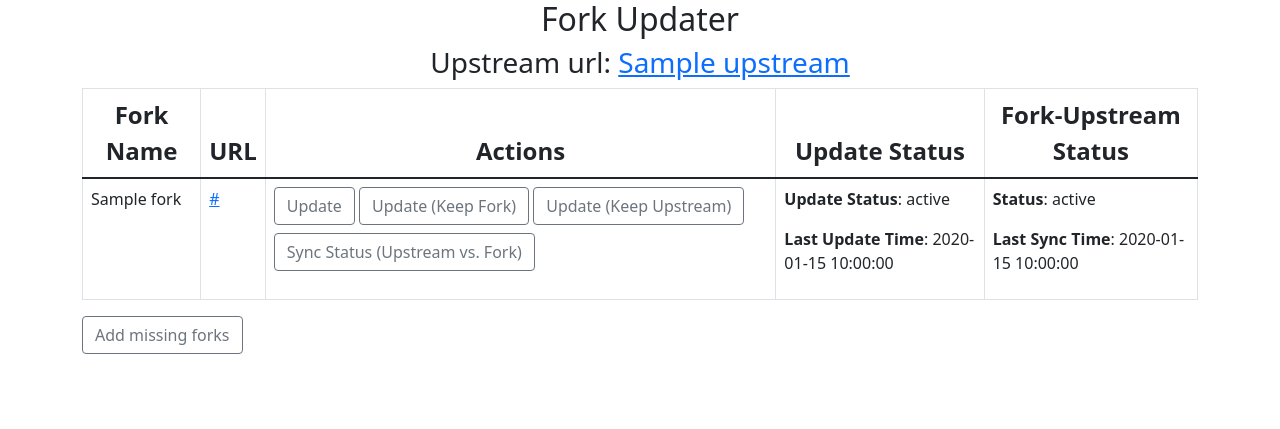
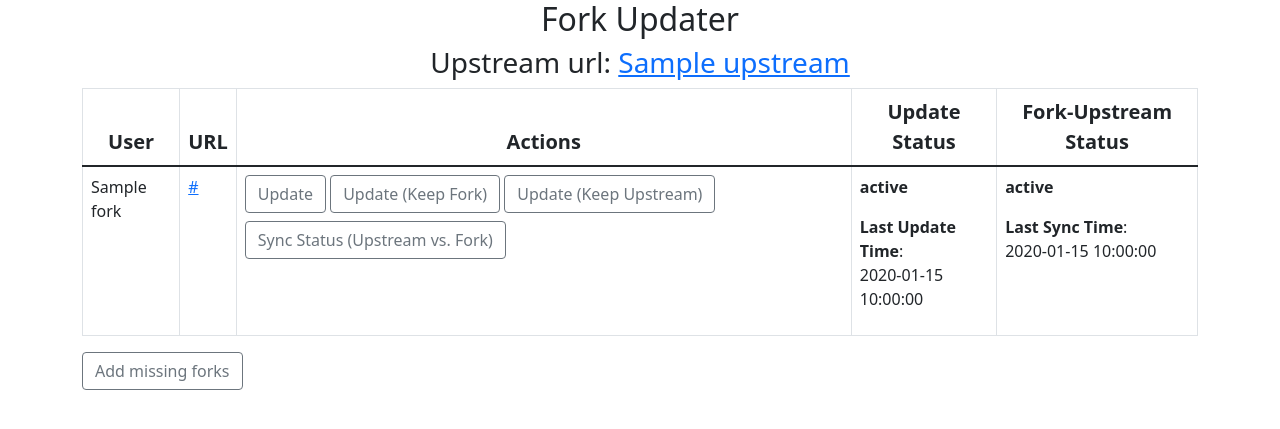
Before and after one commit to WhiteJaeger/fork-updater, a Flask app: template templates/home.html in a window 1280 px wide. Shown: the top 429 px of the page. Run offline with Flask 2, Linux system fonts and the light colour scheme; the template is opened without the code that fills it: most values are stand-ins (such as "Sample title", 1, 10 or a date in 2020).

Commit message:
prettier statuses

```diff
--- a/app.py
+++ b/app.py
@@ -4,7 +4,7 @@ from subprocess import run, CompletedProcess
 
 from flask import Flask, render_template, request, json
 
-from constants import UPSTREAM_REPO_URL, CURRENT_DIR, PATH_TO_LOG_FILE, PATH_TO_ERROR_LOG_FILE, GH_USER
+from constants import UPSTREAM_REPO_URL, CURRENT_DIR, PATH_TO_LOG_FILE, PATH_TO_ERROR_LOG_FILE, GH_USER, UpdateStrategy
 from db import get_forks_from_db, sync_forks_list_with_github, get_db
 from utils import generate_random_string, write_log
 
@@ -37,12 +37,22 @@ def update_fork():
 
     if rc.returncode == 0:
         cur_time = datetime.datetime.now().ctime()
+
+        update_status = 'Updated with strategy: '
+        if update_strategy == UpdateStrategy.getNew.name:
+            update_status += UpdateStrategy.getNew.value
+        elif update_strategy == UpdateStrategy.keepFork.name:
+            update_status += UpdateStrategy.keepFork.value
+        elif update_strategy == UpdateStrategy.keepUpstream.name:
+            update_status += UpdateStrategy.keepUpstream.value
+
         db = get_db()
         db.execute('UPDATE forks SET updateStatus = ?, lastUpdateTime = ? WHERE url = ?',
-                   ('Updated', cur_time, fork_url))
+                   (update_status, cur_time, fork_url))
         db.commit()
         db.close()
-        result['updateStatus'] = 'Updated'
+
+        result['updateStatus'] = update_status
         result['lastUpdateTime'] = cur_time
 
     return json.dumps(result)
@@ -67,7 +77,7 @@ def update_fork_status():
     if rc.returncode != 0 and rc.returncode != 1:
         return 'UNKNOWN RETURN CODE!'
 
-    cur_time = datetime.datetime.now()
+    cur_time = datetime.datetime.now().ctime()
     db = get_db()
 
     if rc.returncode == 0:
--- a/constants.py
+++ b/constants.py
@@ -1,4 +1,5 @@
 import os
+import enum
 
 
 UPSTREAM_REPO_URL = r'https://github.com/student-org-mock/mock-2021'
@@ -6,3 +7,9 @@ CURRENT_DIR = os.path.dirname(os.path.abspath(__file__))
 PATH_TO_LOG_FILE = os.path.join(CURRENT_DIR, 'log.txt')
 PATH_TO_ERROR_LOG_FILE = os.path.join(CURRENT_DIR, 'error_log.txt')
 GH_USER = 'WhiteJaeger'
+
+
+class UpdateStrategy(enum.Enum):
+    getNew = 'get latest changes'
+    keepFork = 'merge in favour of the fork changes'
+    keepUpstream = 'merge in favour of the upstream changes'
--- a/templates/home.html
+++ b/templates/home.html
@@ -25,11 +25,11 @@
     <table id="fork-table-main" class="table table-bordered">
         <thead>
             <tr>
-                <th scope="col" class="text-center fs-4">Fork Name</th>
-                <th scope="col" class="text-center fs-4">URL</th>
-                <th scope="col" class="text-center fs-4">Actions</th>
-                <th scope="col" class="text-center fs-4">Update Status</th>
-                <th scope="col" class="text-center fs-4">Fork-Upstream Status</th>
+                <th scope="col" class="text-center fs-5">User</th>
+                <th scope="col" class="text-center fs-5">URL</th>
+                <th scope="col" class="text-center fs-5">Actions</th>
+                <th scope="col" class="text-center fs-5">Update Status</th>
+                <th scope="col" class="text-center fs-5">Fork-Upstream Status</th>
             </tr>
         </thead>
 
@@ -48,12 +48,12 @@
                                value="Sync Status (Upstream vs. Fork)">
                     </td>
                     <td class="fork-update-status">
-                        <p><b>Update Status</b>: <span class="update-status-value">{{ forkData['updateStatus'] }}</span></p>
-                        <p><b>Last Update Time</b>: <span class="update-status-time">{{ forkData['updateTime'] }}</span></p>
+                        <p><b><span class="update-status-value">{{ forkData['updateStatus'] }}</span></b></p>
+                        <p><b>Last Update Time</b>:<br> <span class="update-status-time">{{ forkData['updateTime'] }}</span></p>
                     </td>
                     <td class="fork-upstream-status">
-                        <p><b>Status</b>: <span class="sync-status-value">{{ forkData['syncStatus'] }}</span></p>
-                        <p><b>Last Sync Time</b>: <span class="sync-status-time">{{ forkData['syncTime'] }}</span></p>
+                        <p><b><span class="sync-status-value">{{ forkData['syncStatus'] }}</span></b></p>
+                        <p><b>Last Sync Time</b>:<br> <span class="sync-status-time">{{ forkData['syncTime'] }}</span></p>
                     </td>
                 </tr>
             {% endfor %}
```
